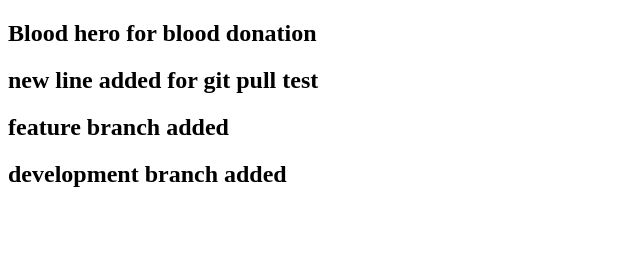
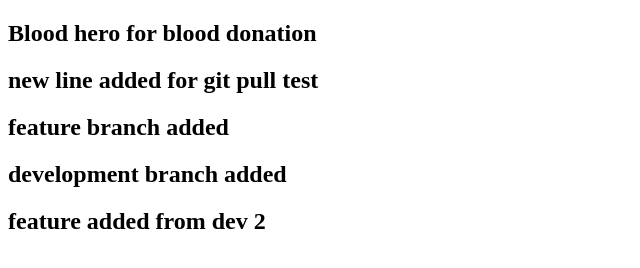
Before and after one commit to mamunpr6/blood-hero-web, a plain HTML site: page index.html in a window 1280 px wide. Shown: the whole page, without its empty margins (0-640 px from the left). Drawn offline with Linux system fonts and the light colour scheme.

Commit message:
feature from dev 2

```diff
--- a/index.html
+++ b/index.html
@@ -1,4 +1,5 @@
 <!DOCTYPE html>
+<!-- dev2 -->
 <html lang="en">
   <head>
     <meta charset="UTF-8" />
@@ -10,5 +11,6 @@
     <h2>new line added for git pull test</h2>
     <h2>feature branch added</h2>
     <h2>development branch added</h2>
+    <h2>feature added from dev 2</h2>
   </body>
 </html>
```
